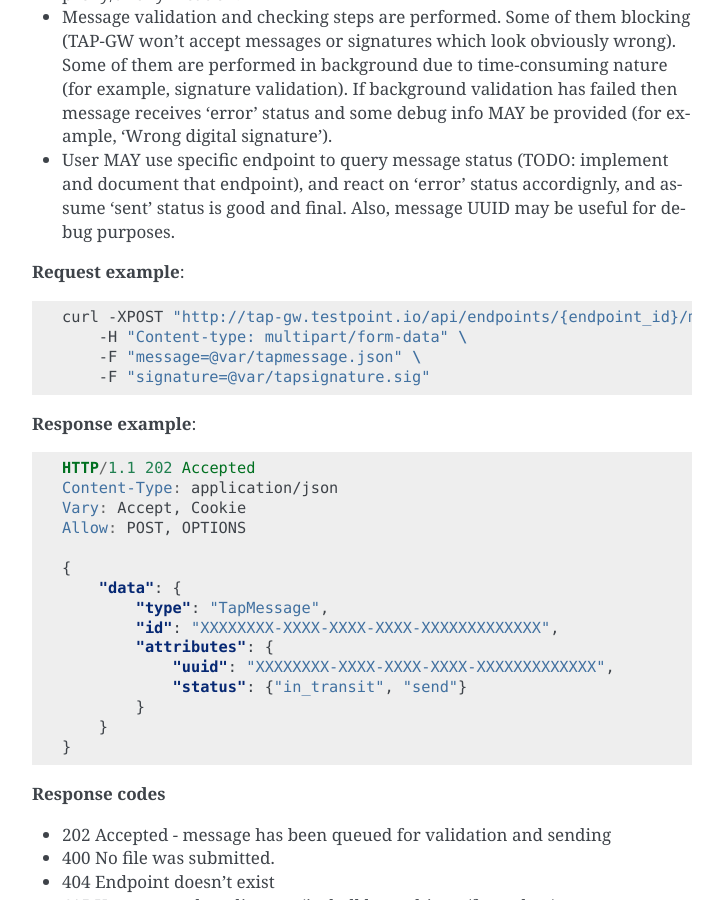
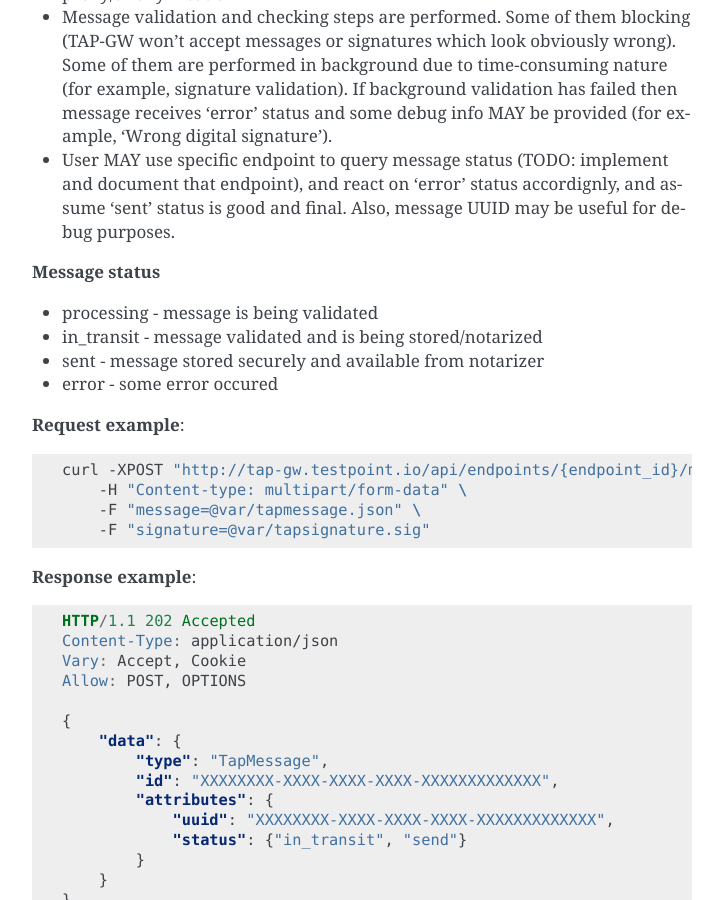
Before and after one commit to test-point/testpoint-tap-gw, a Sphinx documentation site: the page built from docs/tap-gw-api.rst, in a window 1280 px wide and 900 px high, scrolled down 5432 px. Shown: the whole window, without its empty margins (388-1111 px from the left). Built offline with Sphinx 7.4.7, drawn with Linux system fonts in a browser that asks for light colours.

Commit message:
Describe message statuses for tap-gw

```diff
--- a/docs/tap-gw-api.rst
+++ b/docs/tap-gw-api.rst
@@ -268,6 +268,13 @@ Post TAP message
 * Message validation and checking steps are performed. Some of them blocking (TAP-GW won't accept messages or signatures which look obviously wrong). Some of them are performed in background due to time-consuming nature (for example, signature validation). If background validation has failed then message receives 'error' status and some debug info MAY be provided (for example, 'Wrong digital signature').
 * User MAY use specific endpoint to query message status (TODO: implement and document that endpoint), and react on 'error' status accordignly, and assume 'sent' status is good and final. Also, message UUID may be useful for debug purposes.
 
+**Message status**
+
+* processing - message is being validated
+* in_transit - message validated and is being stored/notarized
+* sent - message stored securely and available from notarizer
+* error - some error occured
+
 
 **Request example**:
 
```
